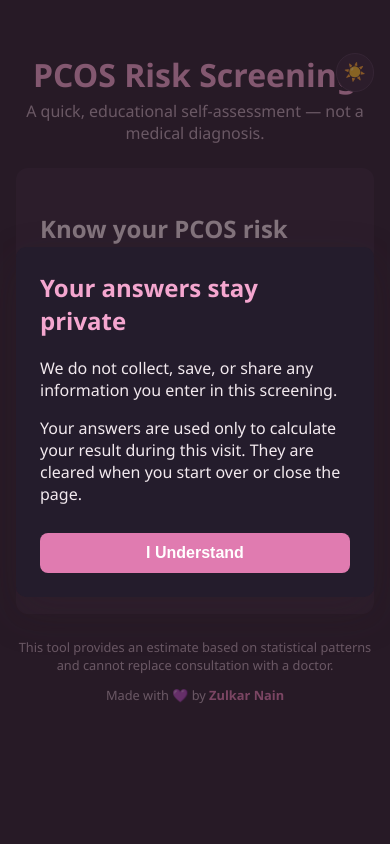
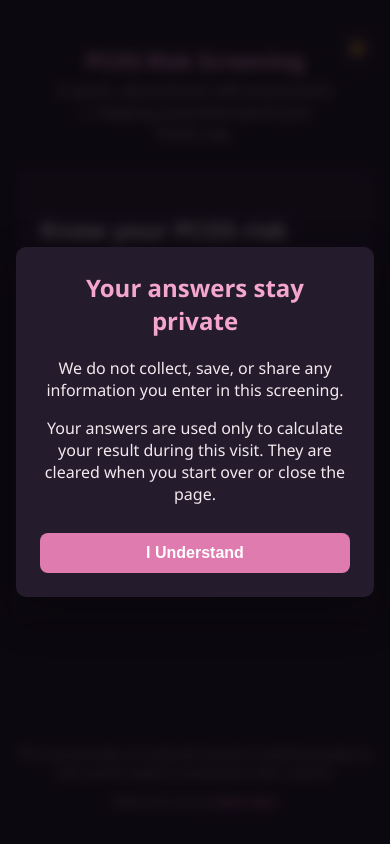
Before and after one commit to zulkar-nain/pcos-test, a Flask app: page / in a window 390 px wide. Run offline with Flask 3, Linux system fonts and the light colour scheme.

Commit message:
Fix mobile theme toggle overlap, center/blur privacy modal, sticky footer

```diff
--- a/static/style.css
+++ b/static/style.css
@@ -37,6 +37,10 @@
 
 * { box-sizing: border-box; }
 
+html, body {
+  height: 100%;
+}
+
 body {
   margin: 0;
   font-family: "Segoe UI", Arial, sans-serif;
@@ -47,14 +51,18 @@ body {
 
 .page {
   max-width: 640px;
+  min-height: 100vh;
   margin: 0 auto;
-  padding: 2rem 1rem 3rem;
+  padding: 2rem 1rem 1.5rem;
+  display: flex;
+  flex-direction: column;
 }
 
 .site-header {
   position: relative;
   text-align: center;
   margin-bottom: 1.5rem;
+  padding: 0 3rem;
 }
 
 .theme-toggle {
@@ -72,6 +80,25 @@ body {
   display: flex;
   align-items: center;
   justify-content: center;
+  flex-shrink: 0;
+}
+
+@media (max-width: 480px) {
+  .site-header {
+    padding: 0 2.5rem;
+  }
+
+  .theme-toggle {
+    top: 0;
+    right: 0;
+    width: 2.1rem;
+    height: 2.1rem;
+    font-size: 0.95rem;
+  }
+
+  .site-header h1 {
+    font-size: 1.35rem;
+  }
 }
 
 .site-header h1 {
@@ -214,11 +241,13 @@ form input[type="number"] {
   text-align: center;
   color: var(--muted);
   font-size: 0.8rem;
-  margin-top: 1.5rem;
+  margin-top: auto;
+  padding-top: 1.5rem;
 }
 
 .site-footer .credit {
   margin-top: 0.4rem;
+  font-size: 0.7rem;
 }
 
 .site-footer .credit a {
@@ -238,7 +267,9 @@ form input[type="number"] {
   display: grid;
   place-items: center;
   padding: 1rem;
-  background: rgba(51, 32, 43, 0.58);
+  background: rgba(10, 6, 12, 0.78);
+  backdrop-filter: blur(6px);
+  -webkit-backdrop-filter: blur(6px);
 }
 
 .privacy-modal[hidden] {
@@ -250,12 +281,18 @@ form input[type="number"] {
   padding: 1.75rem;
   border-radius: 10px;
   background: var(--card-bg);
-  box-shadow: 0 16px 40px rgba(51, 32, 43, 0.28);
+  box-shadow: 0 16px 40px rgba(0, 0, 0, 0.45);
+  text-align: center;
 }
 
 .privacy-modal__panel h2 {
   margin-top: 0;
   color: var(--primary-dark);
+  text-align: center;
+}
+
+.privacy-modal__panel p {
+  text-align: center;
 }
 
 .privacy-modal__button {
--- a/templates/base.html
+++ b/templates/base.html
@@ -86,7 +86,7 @@
         <span id="theme-toggle-icon">☀️</span>
       </button>
       <h1>PCOS Risk Screening</h1>
-      <p class="subtitle">A quick, educational self-assessment &mdash; not a medical diagnosis.</p>
+      <p class="subtitle">A quick, educational self-assessment &mdash; helping youunderstand your PCOS risk.</p>
     </header>
 
     {% block progress %}{% endblock %}
@@ -97,7 +97,7 @@
 
     <footer class="site-footer">
       <p>This tool provides an estimate based on statistical patterns and cannot replace consultation with a doctor.</p>
-      <p class="credit">Made with 💜 by <a href="https://zulkarnain.online" target="_blank" rel="noopener noreferrer">Zulkar Nain</a></p>
+      <p class="credit">Made with care by <a href="https://zulkarnain.online" target="_blank" rel="noopener noreferrer">Zulkar Nain</a></p>
     </footer>
   </div>
 
```
